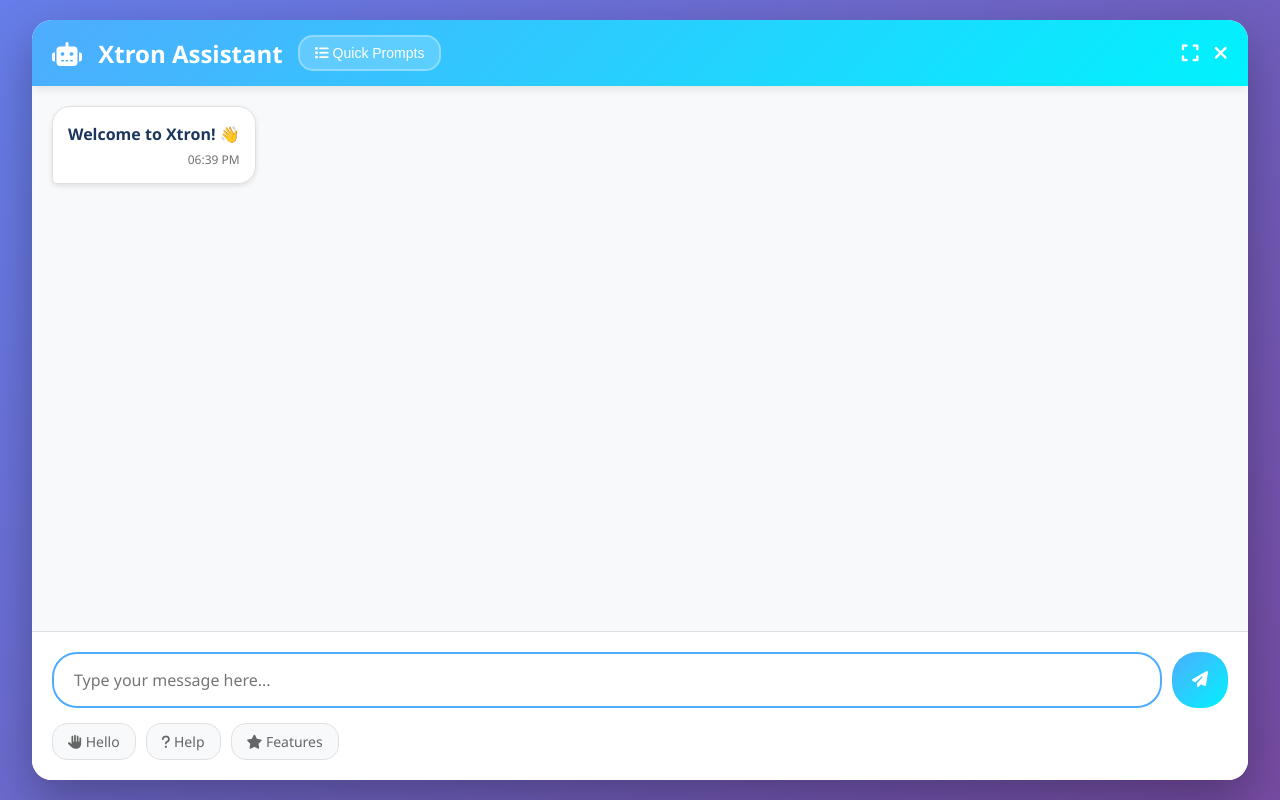
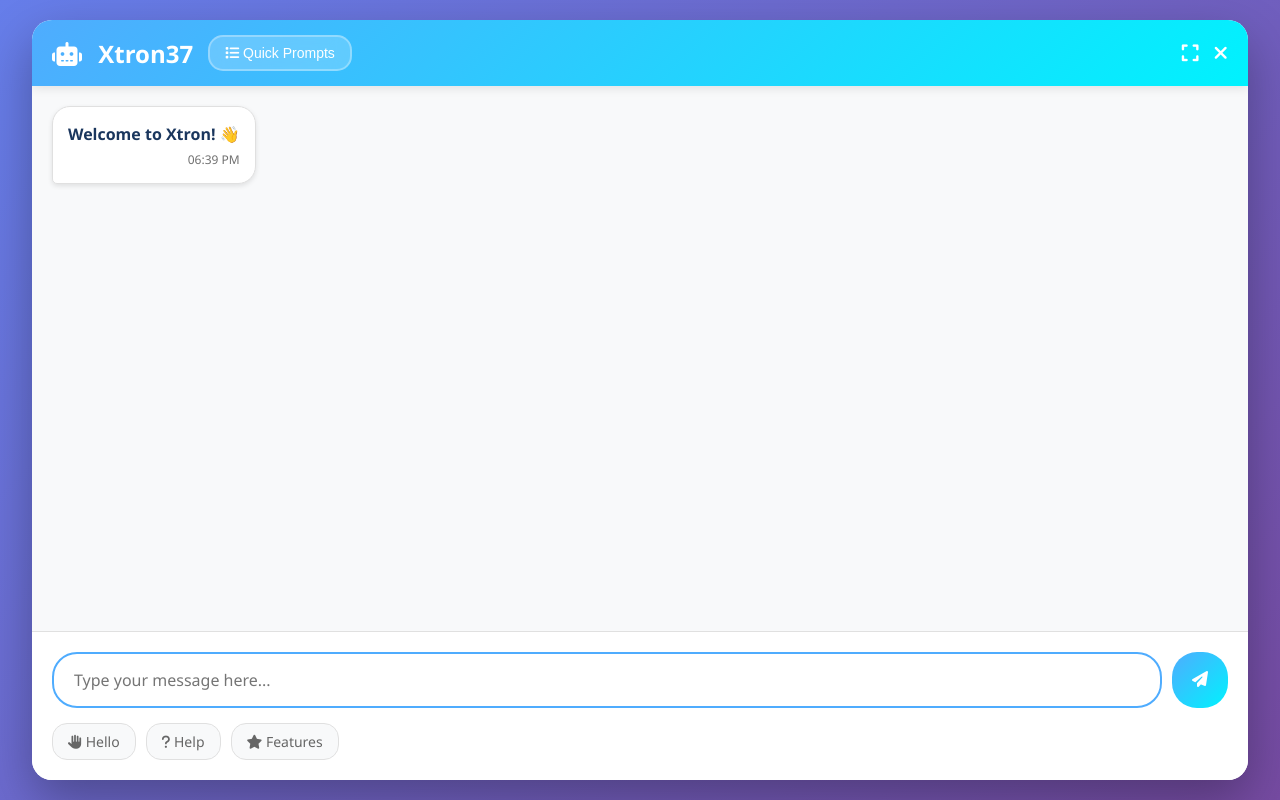
Before and after one commit to Ghost-xcom/Xtron37, a plain HTML site: page index.html in a window 1280 px wide. Drawn offline with Linux system fonts and the light colour scheme.

Commit message:
Update index.html

```diff
--- a/index.html
+++ b/index.html
@@ -13,7 +13,7 @@
         <!-- Chat Header -->
 <div class="chat-header">
     <div class="header-left">
-        <h2><i class="fas fa-robot"></i> Xtron Assistant</h2>
+        <h2><i class="fas fa-robot"></i> Xtron37</h2>
         <div class="prompts-dropdown">
             <button class="dropdown-btn" id="promptsBtn">
                 <i class="fas fa-list"></i> Quick Prompts
@@ -58,4 +58,5 @@
 
     <script src="script.js"></script>
 </body>
+
 </html>
```
